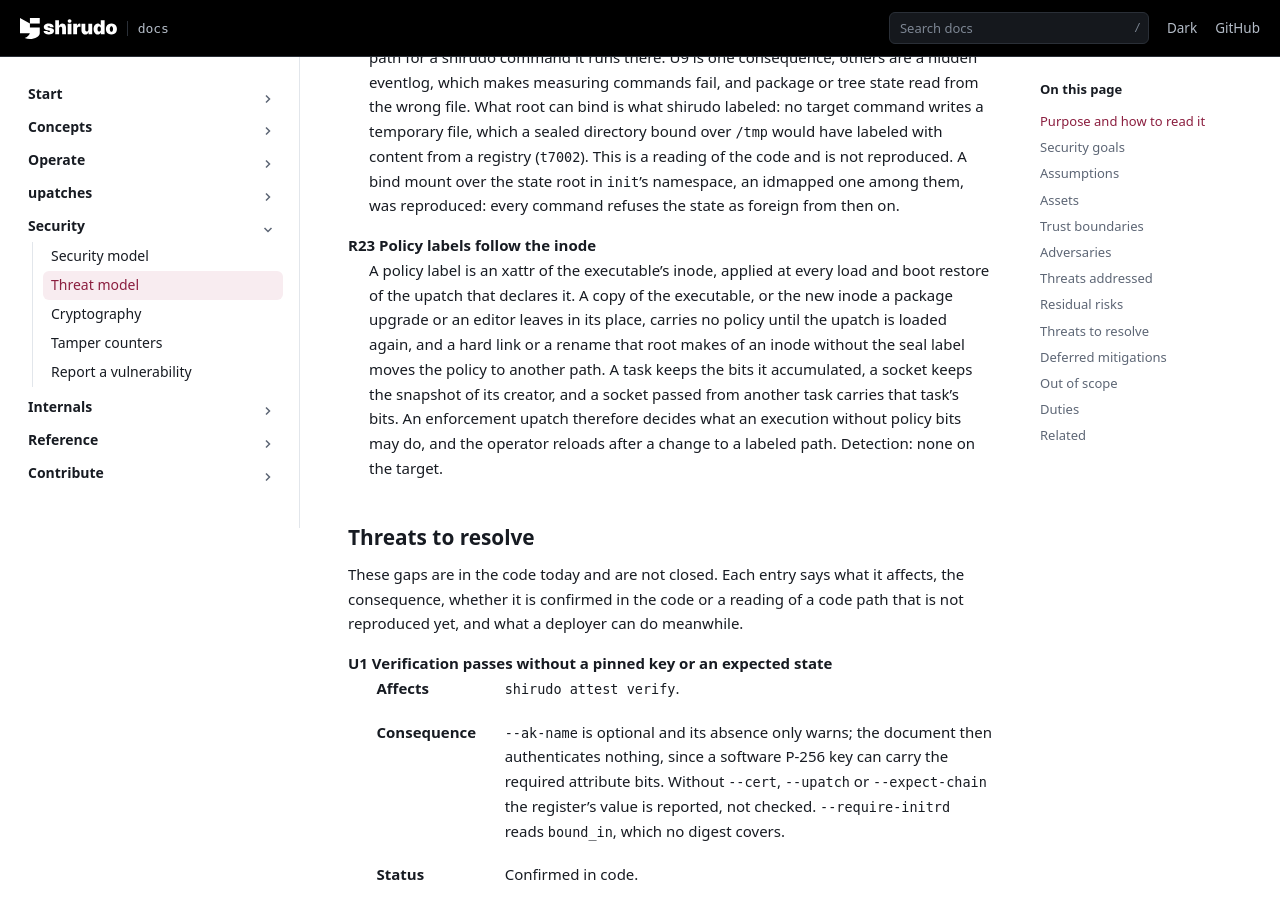
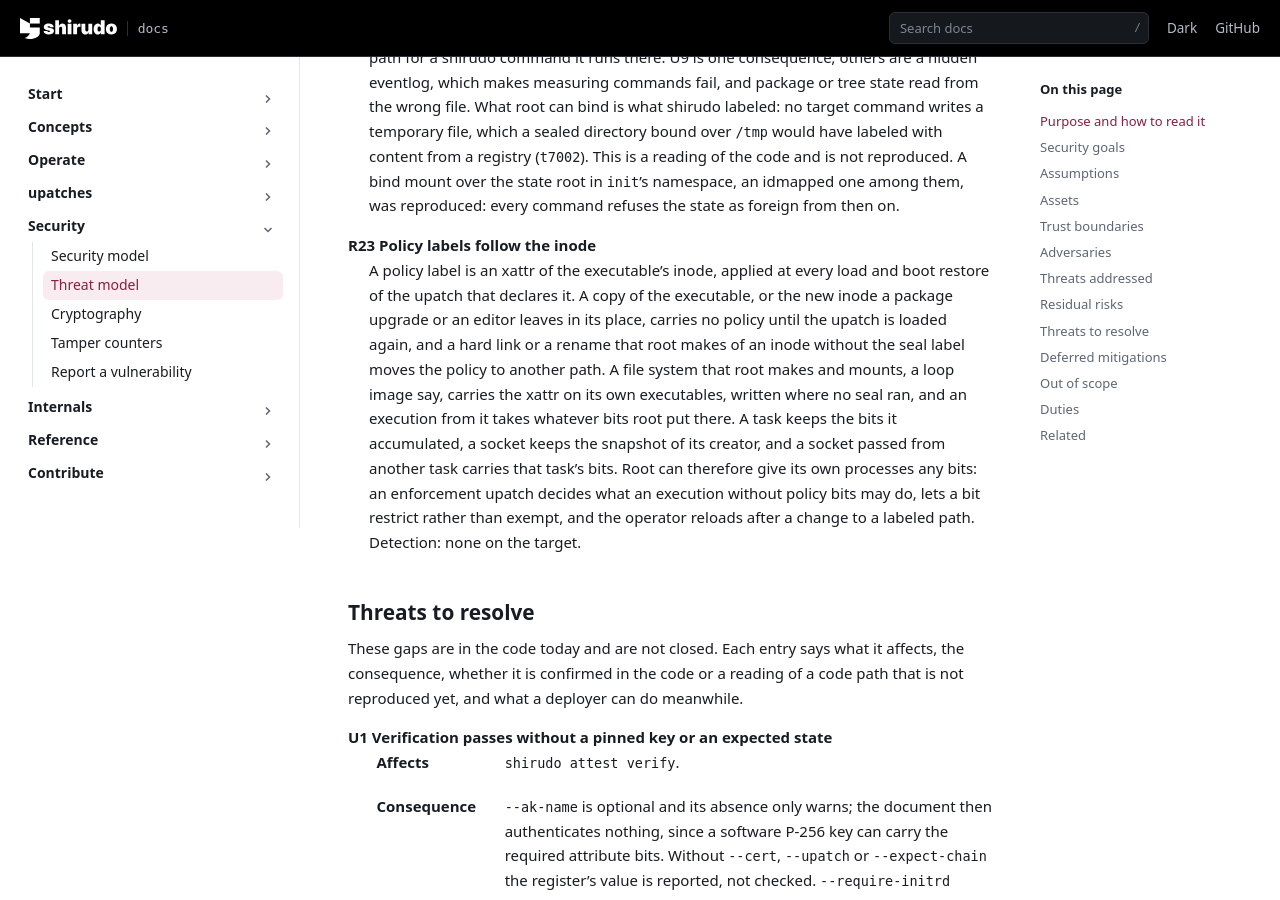
Before and after one commit to AliBashaSY/shirudo, a Sphinx documentation site: the page built from Documentation/security/threat-model.rst, in a window 1280 px wide and 900 px high, scrolled down 33795 px. Built offline with Sphinx 7.4.7, drawn with Linux system fonts in a browser that asks for light colours; pages that are not in the unit, such as notebooks, are missing from menus.

Commit message:
docs: say that root mints policy bits with a file system it mounts
Only an authorized task can set security.bpf.shirudo.policy, but the
xattr also arrives on the executables of a file system root makes and
mounts, a loop image say, written where no seal ran, and an exec from
it takes those bits. R23 described bits that follow an inode, not bits
root makes up.

Honoring the xattr only on file systems where shirudo set one does not
work: boot restore runs in the initrd, where the label paths do not
lead to the root file system, so after every reboot no label would
count until the next load. R23 and the Beefile's policy table now say
that root can give its own processes any bit, and that an enforcement
upatch lets a bit restrict a task, never exempt it.

Signed-off-by: Daniel Borkmann <daniel@iogearbox.net>

```diff
--- a/Documentation/security/threat-model.rst
+++ b/Documentation/security/threat-model.rst
@@ -1738,12 +1738,17 @@ R23 Policy labels follow the inode
    of the executable, or the new inode a package upgrade or an editor
    leaves in its place, carries no policy until the upatch is loaded
    again, and a hard link or a rename that root makes of an inode
-   without the seal label moves the policy to another path. A task
+   without the seal label moves the policy to another path. A file
+   system that root makes and mounts, a loop image say, carries the
+   xattr on its own executables, written where no seal ran, and an
+   execution from it takes whatever bits root put there. A task
    keeps the bits it accumulated, a socket keeps the snapshot of its
    creator, and a socket passed from another task carries that task's
-   bits. An enforcement upatch therefore decides what an execution
-   without policy bits may do, and the operator reloads after a change
-   to a labeled path. Detection: none on the target.
+   bits. Root can therefore give its own processes any bits: an
+   enforcement upatch decides what an execution without policy bits
+   may do, lets a bit restrict rather than exempt, and the operator
+   reloads after a change to a labeled path. Detection: none on the
+   target.
 
 Threats to resolve
 ------------------
--- a/Documentation/upatches/publish/beefile.rst
+++ b/Documentation/upatches/publish/beefile.rst
@@ -240,7 +240,10 @@ that reads it. The header is installed beside the shirudo BPF headers.
 The signed ``SHPL`` section opts the upatch into these bindings;
 declaring the maps without policy tables leaves them as ordinary
 upatch-owned maps. Signed BPF programs can write the maps, so enforcement
-programs must treat them as read-only by contract.
+programs must treat them as read-only by contract. Root can give its own
+processes any bit, through a file system it mounts whose executables
+carry the xattr, so let a bit restrict what a task may do, never exempt
+it from a rule.
 
 The generator and the updater run on the operator host with the
 operator's rights. The target receives only the signed result. Without
```
